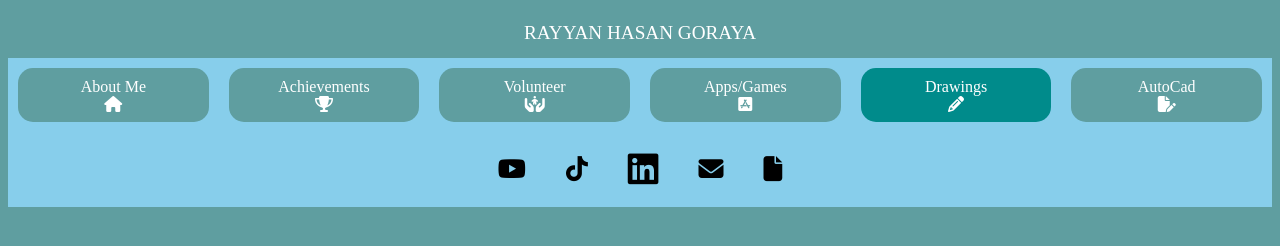
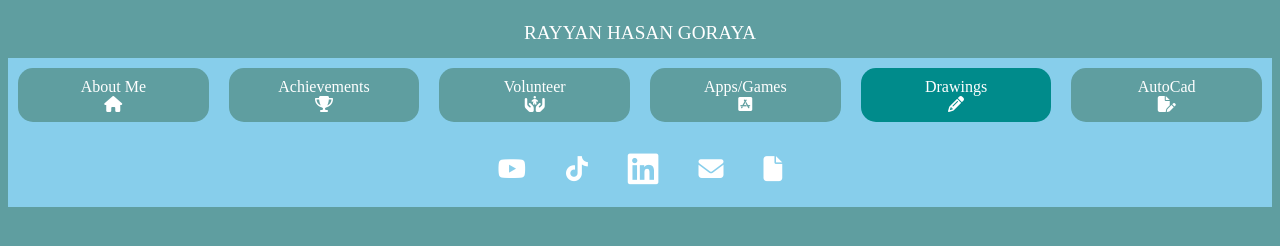
Before and after one commit to cr7coder123/Rayyan-Hasan-Goraya, a plain HTML site: page Drawings.html in a window 1280 px wide. Drawn offline with Linux system fonts and the light colour scheme.

Commit message:
Update Drawings.html

```diff
--- a/Drawings.html
+++ b/Drawings.html
@@ -1,6 +1,7 @@
 <!DOCTYPE html>
 <html>
     <head>
+        <meta name="viewport" content="width=device-width,initial-scale=1.0"/>
         <title>Rayyan Hasan Goraya</title>
         <link rel="stylesheet" href="https://cdnjs.cloudflare.com/ajax/libs/font-awesome/6.5.2/css/all.min.css" integrity="sha512-SnH5WK+bZxgPHs44uWIX+LLJAJ9/2PkPKZ5QiAj6Ta86w+fsb2TkcmfRyVX3pBnMFcV7oQPJkl9QevSCWr3W6A==" crossorigin="anonymous" referrerpolicy="no-referrer" />
         <link rel="stylesheet" href="./style.css" />
@@ -35,21 +36,21 @@
                 <i style="margin-bottom:10px" class="fa-solid fa-file-pen"></i>
             </a>
         </div>
-        <div style="display: flex; flex-direction: row; align-items:center; justify-content: center;background-color: skyblue;">
+        <div style="display: flex; flex-direction: row; align-items:center; justify-content: center;  flex:1; align-self: flex-end; background-color: skyblue;">
             <a href="https://www.youtube.com/@RocketRoni2007">
-              <i style="font-size:25px; margin:20px; text-decoration:none; color: black;" class="fa-brands fa-youtube"></i>
+              <i style="font-size:25px; margin:20px; text-decoration:none; color: white;" class="fa-brands fa-youtube"></i>
             </a>
             <a href="https://www.tiktok.com/@rocketroni2007">
-              <i style="font-size:25px; margin:20px; text-decoration: none; color: black;" class="fa-brands fa-tiktok"></i>
+              <i style="font-size:25px; margin:20px; text-decoration: none; color: white;" class="fa-brands fa-tiktok"></i>
             </a>
             <a href="https://www.linkedin.com/in/rayyanhasangoraya">
-              <i style="font-size:35px; margin:20px; text-decoration: none; color: black; " class="fa-brands fa-linkedin"></i>
+              <i style="font-size:35px; margin:20px; text-decoration: none; color: white; " class="fa-brands fa-linkedin"></i>
             </a>
             <a href="">
-              <i style="font-size:25px; margin:20px; text-decoration: none; color: black;" class="fa-solid fa-envelope"></i>
+              <i style="font-size:25px; margin:20px; text-decoration: none; color: white;" class="fa-solid fa-envelope"></i>
             </a>
             <a href="https://www.canva.com/design/DAGJSOInH2s/U68W6M1iYlAWA_msUxMSBQ/view?utm_content=DAGJSOInH2s&utm_campaign=designshare&utm_medium=link&utm_source=editor">
-              <i style="font-size:25px; margin:20px; text-decoration: none; color: black;" class="fa-solid fa-file"></i>
+              <i style="font-size:25px; margin:20px; text-decoration: none; color: white;" class="fa-solid fa-file"></i>
             </a>
         </div>
     </body>
```
